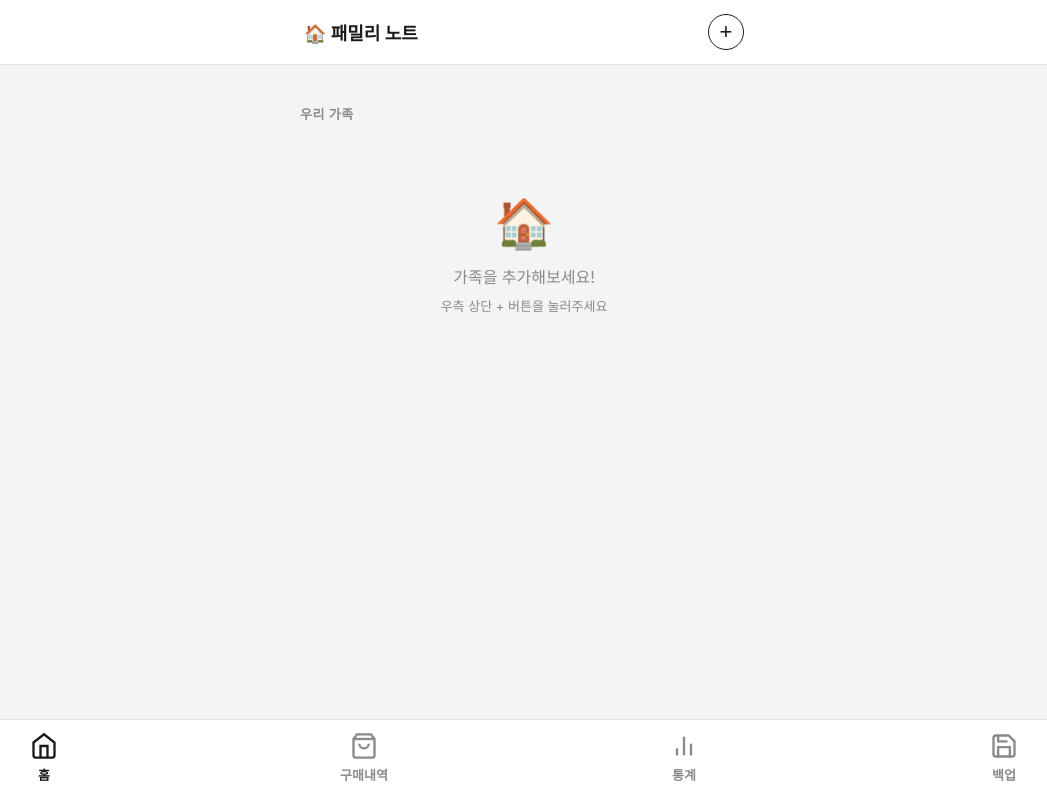
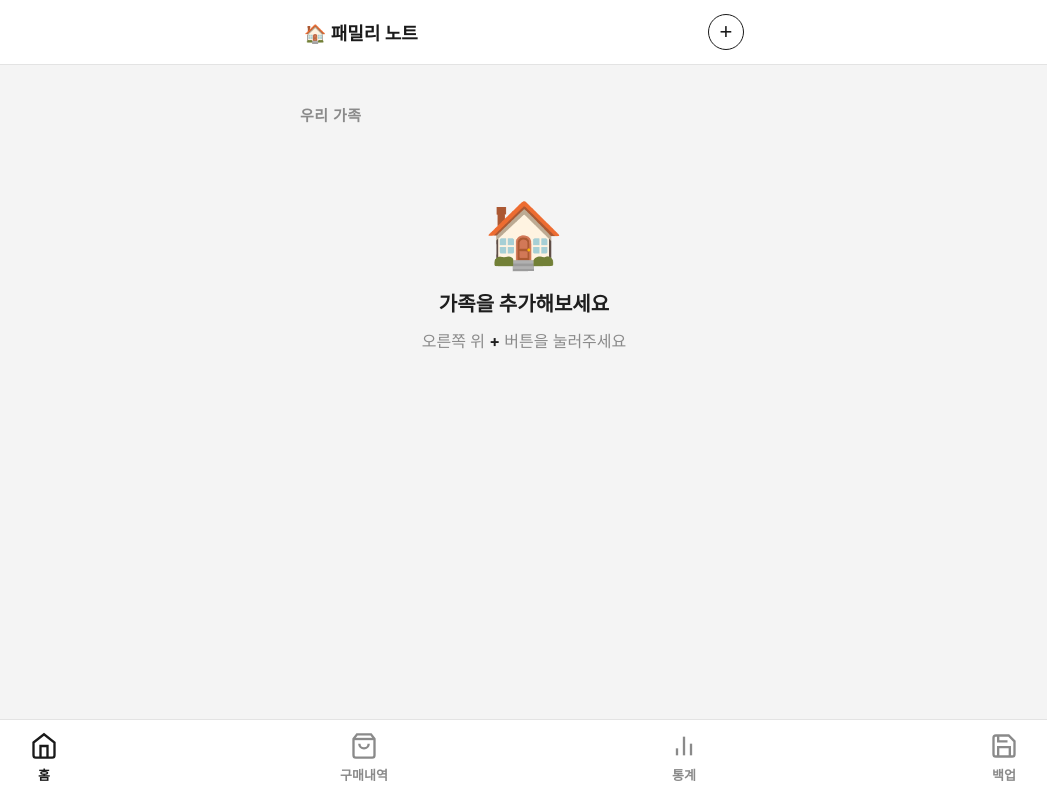
Before and after one commit to kimmoongu-bot/family-note, a plain HTML site: page index.html in a window 1280 px wide. Shown: the whole page, without its empty margins (116-1163 px from the left). Drawn offline with Linux system fonts and the light colour scheme.

Commit message:
홈 빈 화면 안내 글자·섹션 제목 크게
Co-Authored-By: Claude Fable 5.1 <noreply@anthropic.com>
Claude-Session: https://claude.ai/code/session_01S5WxfA7EFcyvETA5gLrKif

```diff
--- a/index.html
+++ b/index.html
@@ -43,7 +43,7 @@
   .bnav-item svg { width: 28px; height: 28px; }
 
   .card { background: var(--card); border-radius: var(--radius); box-shadow: var(--shadow); padding: 18px; margin-bottom: 14px; }
-  .section-title { font-size: 13px; font-weight: 600; color: var(--text-muted); text-transform: uppercase; letter-spacing: .5px; margin: 20px 0 10px; }
+  .section-title { font-size: 15px; font-weight: 600; color: var(--text-muted); text-transform: uppercase; letter-spacing: .5px; margin: 20px 0 10px; }
 
   /* HOME - PET LIST */
   .pet-card { display: flex; align-items: center; gap: 14px; cursor: pointer; transition: transform .1s; }
@@ -52,8 +52,9 @@
   .pet-info { flex: 1; }
   .pet-name { font-size: 16px; font-weight: 700; }
   .pet-meta { font-size: 13px; color: var(--text-muted); margin-top: 2px; }
-  .empty-state { text-align: center; padding: 60px 20px; color: var(--text-muted); }
-  .empty-state .icon { font-size: 48px; margin-bottom: 12px; }
+  .empty-state { text-align: center; padding: 60px 20px; color: var(--text); }
+  .empty-state p { font-size: 20px; font-weight: 700; line-height: 1.5; }
+  .empty-state .icon { font-size: 64px; margin-bottom: 16px; }
 
   /* MONTH PICKER */
   .month-picker { display: flex; align-items: center; justify-content: space-between; background: var(--card); border-radius: var(--radius-sm); padding: 12px 16px; margin-bottom: 16px; box-shadow: var(--shadow); }
@@ -633,7 +634,7 @@ function renderPetList() {
   const pets = DB.pets;
   const el = document.getElementById('petList');
   if (!pets.length) {
-    el.innerHTML = `<div class="empty-state"><div class="icon">🏠</div><p>가족을 추가해보세요!</p><p style="font-size:13px;margin-top:8px">우측 상단 + 버튼을 눌러주세요</p></div>`;
+    el.innerHTML = `<div class="empty-state"><div class="icon">🏠</div><p>가족을 추가해보세요</p><p style="font-size:16px;font-weight:500;color:var(--text-muted);margin-top:10px">오른쪽 위 <b style="color:var(--text)">+</b> 버튼을 눌러주세요</p></div>`;
     return;
   }
   const _card = pet => {
@@ -1065,7 +1066,7 @@ function renderStats() {
           <div class="cat-bar-track"><div class="cat-bar-fill" style="width:${m.total/maxT*100}%;background:var(--primary)"></div></div>
         </div>`).join('') + '</div>';
   } else {
-    html += `<div class="empty-state"><div class="icon" style="font-size:36px">📭</div><p>이번 달 구매 내역이 없어요</p></div>`;
+    html += `<div class="empty-state"><div class="icon" style="font-size:36px">📭</div><p style="font-size:17px;font-weight:600;color:var(--text-muted)">이번 달 구매 내역이 없어요</p></div>`;
   }
   document.getElementById('statsContent').innerHTML = html;
 }
```
